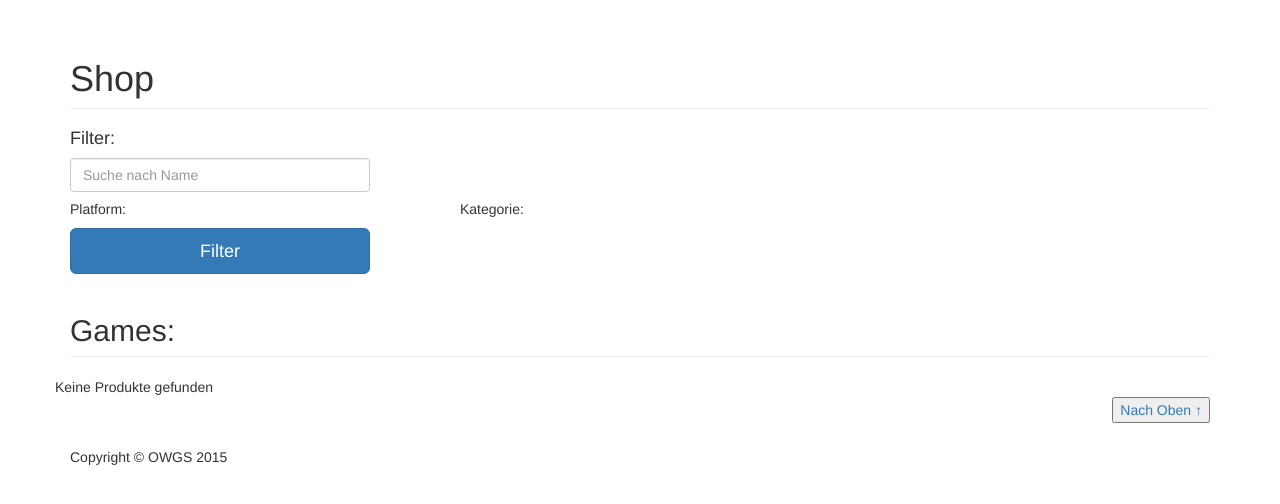
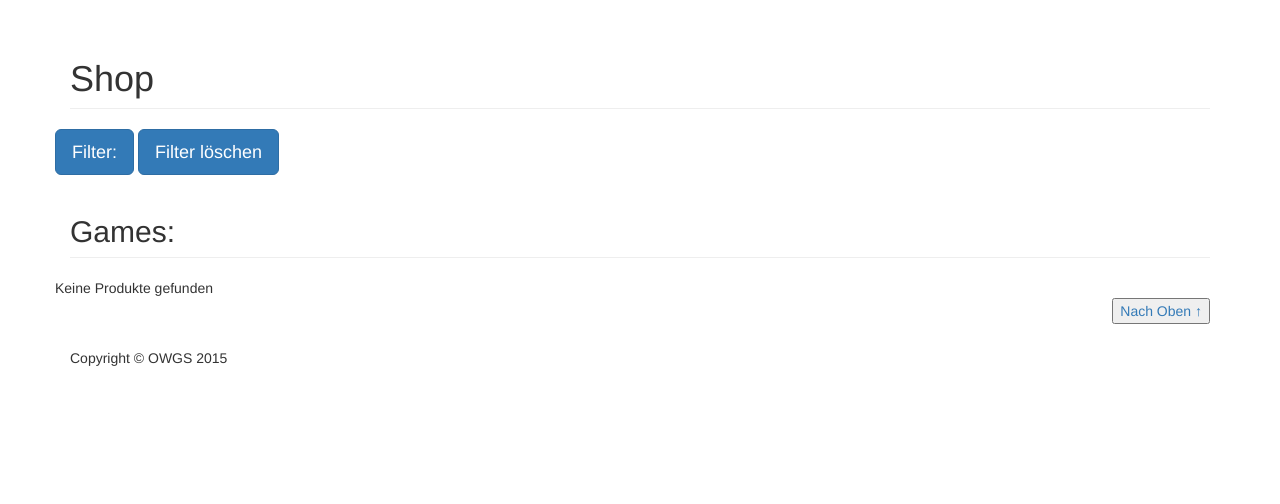
Before and after one commit to OWGS/owgs, a PHP site: page /owgs/index.php?site=shop in a window 1280 px wide. Shown: the part 51-555 px from the top of the page. Run offline with PHP 8.4, Linux system fonts and the light colour scheme; data that the repository does not hold is empty.

Commit message:
added a Filter button

```diff
--- a/sites/shop.php
+++ b/sites/shop.php
@@ -1,6 +1,15 @@
-<div class="row">
+<div class="row" xmlns="http://www.w3.org/1999/html">
     <div class="col-lg-12">
         <h1 class="page-header">Shop</h1>
+    </div>
+        <a class="btn btn-lg btn-primary" data-toggle="collapse" href="#collapseExample" aria-expanded="false" aria-controls="collapseExample">
+            Filter:
+        </a>
+        <a class="btn btn-lg btn-primary" href="index.php?site=shop">
+            Filter löschen
+        </a>
+        <div class="collapse" id="collapseExample">
+            <div class="col-lg-12">
             <h4>Filter:</h4>
             <form method="get" action="index.php">
             <input type="hidden" name="site" value="shop">
@@ -44,10 +53,10 @@
             ?>
         </div>
         <div class="col-lg-12">
-			<input type="submit" name="submit" value="Filter", class="btn btn-lg btn-primary btn-block" />
-		</form>
+            <input type="submit" name="submit" value="Suchen", class="btn btn-lg btn-primary btn-block" />
+            </form> <!-- Ende des forms für die Filter -->
         </div>
-
+    </div>
 </div>
 <div class="row">
 	<div class="col-lg-12">
```
Also changed, not shown: sql/warenkorb_delete.php (line endings or trailing spaces). Lines whose indentation alone changed are shown as unchanged.
